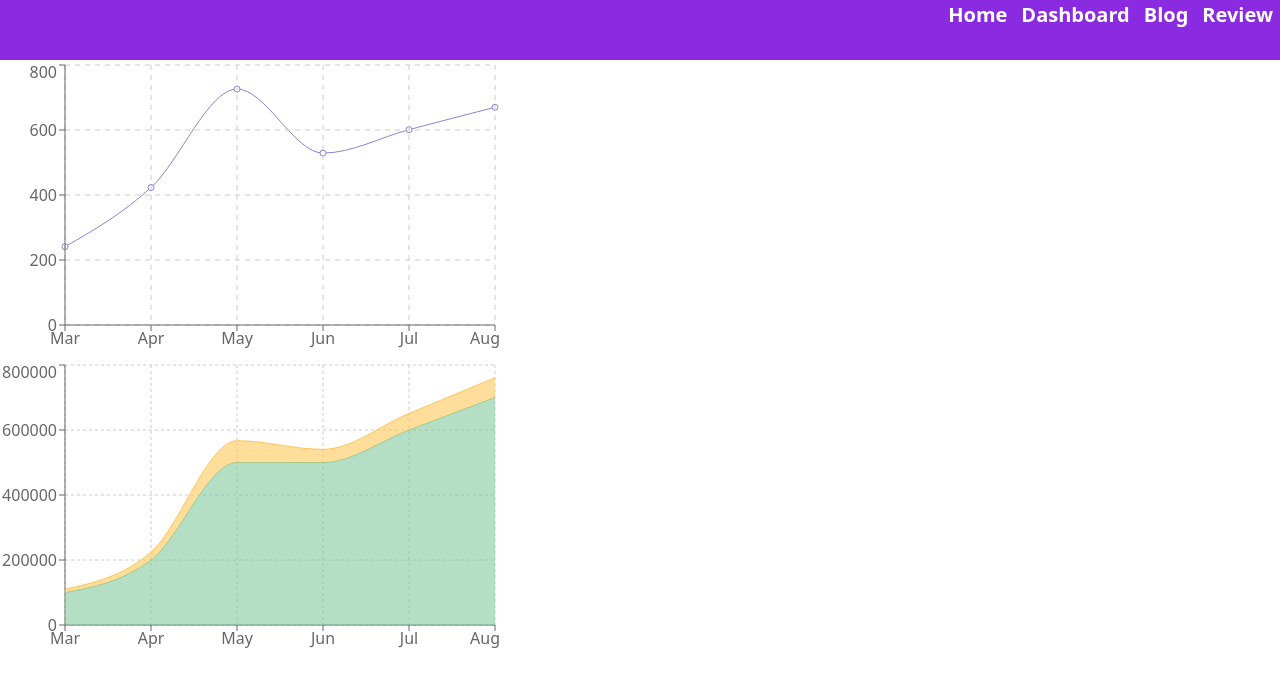
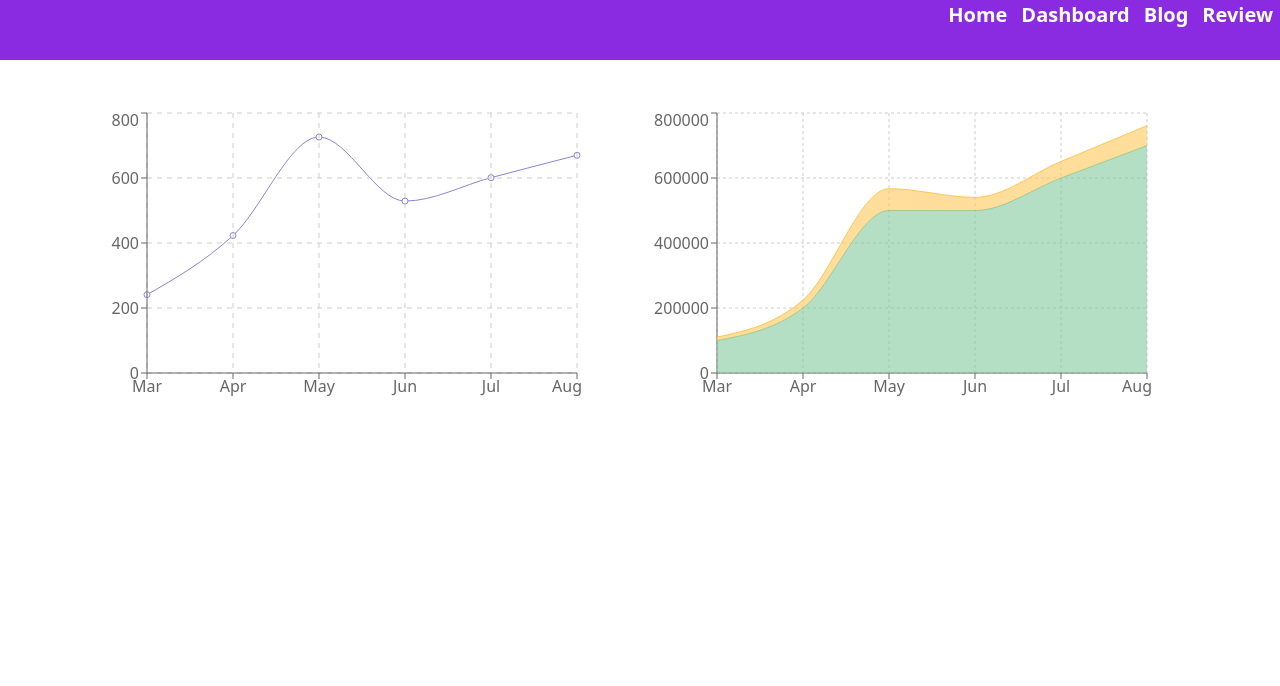
Before and after one commit to RefatRingky/product-analysis-website, a React (Create React App) app: page /dashboard in a window 1280 px wide. Shown: the top 686 px of the page. Built offline with nearby package versions, Linux system fonts and the light colour scheme.

Commit message:
css modify commit

```diff
--- a/src/Component/Dashboard/Dashboard.css
+++ b/src/Component/Dashboard/Dashboard.css
@@ -0,0 +1,3 @@
+.chart{
+    display: flex;
+}
--- a/src/Component/Dashboard/Dashboard.js
+++ b/src/Component/Dashboard/Dashboard.js
@@ -41,7 +41,9 @@ const Dashboard = () => {
         }
     ]
     return (
-      <div className='chart'>
+      <div className='container'>
+          <div className='row pt-5'>
+          <div className='col-6'>
            <LineChart width={500} height={300} data={data}>
            <Line type="monotone" dataKey="sell" stroke="#8884d8" ></Line>
            <CartesianGrid stroke="#ccc" strokeDasharray="5 5"></CartesianGrid>
@@ -49,8 +51,10 @@ const Dashboard = () => {
            <YAxis></YAxis>
            <Tooltip></Tooltip>
        </LineChart>
+       </div>
 
-       <div className='chart-2'>
+
+          <div className='col-6'>
           <AreaChart  width={500} height={300} data={data}>
           <CartesianGrid strokeDasharray="3 3"></CartesianGrid>
           <XAxis dataKey="month" ></XAxis>
@@ -59,7 +63,9 @@ const Dashboard = () => {
           <Area type="monotone" dataKey="investment" stackId="1" stroke="#82ca9d" fill="#82ca9d"></Area>
           <Area type="monotone" dataKey="revenue" stackId="1" stroke="#ffc658" fill="#ffc658"></Area>
           </AreaChart>
-       </div>
+          </div>
+          </div>
+
       </div>
 
     );
```
